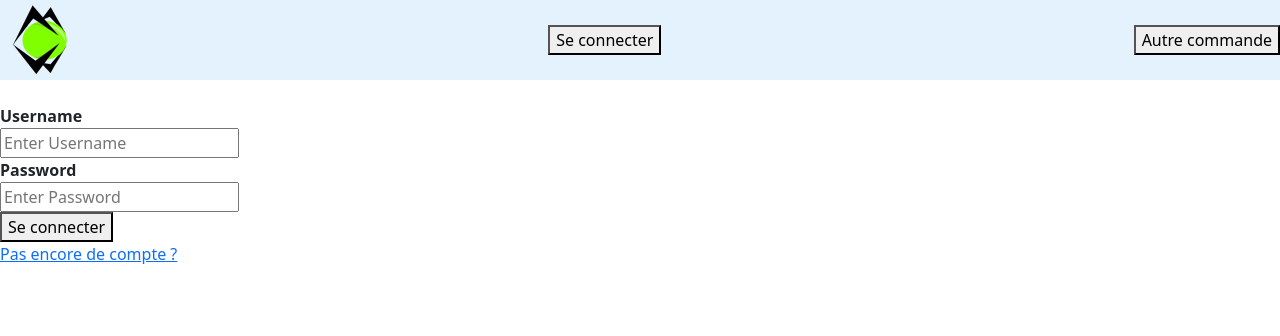
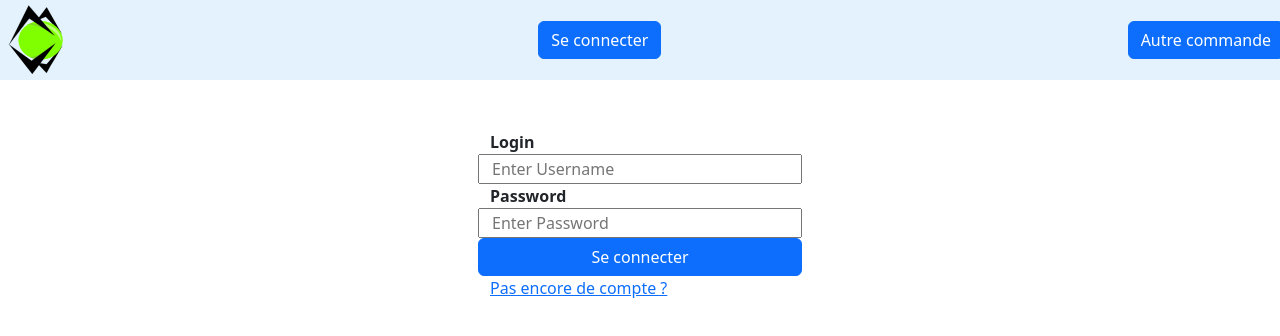
Before and after one commit to RobinPecheurTechnobel/Mind-Master-Frontend, an Angular app: page /login in a window 1280 px wide. Shown: the top 336 px of the page. Built offline with nearby package versions, Linux system fonts and the light colour scheme.

Commit message:
Design simpliste

```diff
--- a/src/app/app.component.html
+++ b/src/app/app.component.html
@@ -1,2 +1,12 @@
-<navbar></navbar>
-<router-outlet></router-outlet>
+<div class="container-fluid g-0">
+    <div class="row">
+        <div class="col g-0">
+            <navbar></navbar>
+        </div>
+    </div>
+    <div class="row">
+        <div class="container">
+            <router-outlet></router-outlet>
+        </div>
+    </div>
+</div>
--- a/src/app/core/components/login-page/login-page.component.html
+++ b/src/app/core/components/login-page/login-page.component.html
@@ -1,16 +1,28 @@
 <div>
     <form [formGroup]="loginForm" (ngSubmit)="login()">
-        <span class="text-danger" *ngIf="errorMessage">{{errorMessage}}</span>
-        <br>
-        <label for="username"><b>Username</b></label>
-        <br>
-        <input type="text" placeholder="Enter Username" name="login" formControlName='login' required>
-        <br>
-        <label for="password"><b>Password</b></label>
-        <br>
-        <input type="password" placeholder="Enter Password" name="password" formControlName='password' required>
-        <br>
-        <button class="btn-auth" type="submit">Se connecter</button>
+        <div class="row">
+            <span class="text-danger" *ngIf="errorMessage">{{errorMessage}}</span>
+        </div>
+
+        <div class="row">
+            <label for="login"><b>Login</b></label>
+        </div>
+        <div class="row">
+            <input type="text" placeholder="Enter Username" name="login" formControlName='login' required>
+        </div>
+
+        <div class="row">
+            <label for="password"><b>Password</b></label>
+        </div>
+        <div class="row">
+            <input type="password" placeholder="Enter Password" name="password" formControlName='password' required>
+        </div>
+
+        <div class="row">
+            <button class="btn-auth btn btn-primary" type="submit">Se connecter</button>
+        </div>
     </form>
-    <a routerLink="/register">Pas encore de compte ?</a>
+    <div class="row">
+        <a routerLink="/register">Pas encore de compte ?</a>
+    </div>
 </div>
--- a/src/app/core/components/register-page/register-page.component.html
+++ b/src/app/core/components/register-page/register-page.component.html
@@ -1,19 +1,29 @@
-<div>
-    <form [formGroup]="registerForm" (ngSubmit)="register()">
+<form [formGroup]="registerForm" (ngSubmit)="register()">
+    <div class="row">
         <span class="text-danger" *ngIf="errorMessage">{{errorMessage}}</span>
-        <br>
-        <label for="username"><b>Username</b></label>
-        <br>
-        <input type="text" placeholder="Enter Username" name="login" formControlName='login' required>
-        <br>
+    </div>
+    <div class="row">
+        <label for="login"><b>Login</b></label>
+    </div>
+    <div class="row">
+        <input type="text" placeholder="Enter Login" name="login" formControlName='login' required>
+    </div>
+
+    <div class="row">
         <label for="password"><b>Password</b></label>
-        <br>
+    </div>
+    <div class="row">
         <input type="password" placeholder="Enter Password" name="password" formControlName='password' required>
-        <br>
+    </div>
+
+    <div class="row">
         <label for="passwordConfirmation"><b>Confirmation du Password</b></label>
-        <br>
+    </div>
+    <div class="row">
         <input type="password" placeholder="Enter Password" name="passwordConfirmation" formControlName='passwordConfirmation' required>
-        <br>
-        <button class="btn-auth" type="submit">S'inscrire</button>
-    </form>
-</div>
+    </div>
+
+    <div class="row">
+        <button class="btn-auth btn btn-primary" type="submit">S'inscrire</button>
+    </div>
+</form>
--- a/src/app/core/components/register-page/register-page.component.scss
+++ b/src/app/core/components/register-page/register-page.component.scss
@@ -0,0 +1,3 @@
+.btn{
+    margin-left: auto;
+}
--- a/src/app/shared/components/navbar/navbar.component.html
+++ b/src/app/shared/components/navbar/navbar.component.html
@@ -1,10 +1,12 @@
 <nav class="navbar navbar-light">
-    <img src="../../../../assets/images/logo21.svg">
+    <a routerLink="/">
+        <img src="../../../../assets/images/logo21.svg">
+    </a>
     <div>
-        <button *ngIf="isConnected()" routerLink="login">Se connecter</button>
-        <button *ngIf="!isConnected()" (click)="logout()">Se déconnecter</button>
+        <button class="btn btn-primary" *ngIf="isConnected()" routerLink="login">Se connecter</button>
+        <button class="btn btn-primary" *ngIf="!isConnected()" (click)="logout()">Se déconnecter</button>
     </div>
     <div>
-        <button>Autre commande</button>
+        <button class="btn btn-primary">Autre commande</button>
     </div>
 </nav>
--- a/src/app/shared/components/navbar/navbar.component.scss
+++ b/src/app/shared/components/navbar/navbar.component.scss
@@ -1,10 +1,15 @@
 nav{
-    padding : 0px;
+    padding-top : 0px;
+    padding-bottom : 0px;
+
     background-color: #e3f2fd;
     height: 5rem ;
     display: flex;
 }
 nav *{
+    margin-left: 0.25rem;
+    margin-right:0.25rem;
+
     justify-content: space-between;
     max-height: 4.75rem ;
     align-items: center;
--- a/src/styles.scss
+++ b/src/styles.scss
@@ -2,3 +2,8 @@
 
 /* Importing Bootstrap SCSS file. */
 @import 'bootstrap/scss/bootstrap';
+
+.container{
+    padding: 50px;
+    width: 25rem;
+}
```
